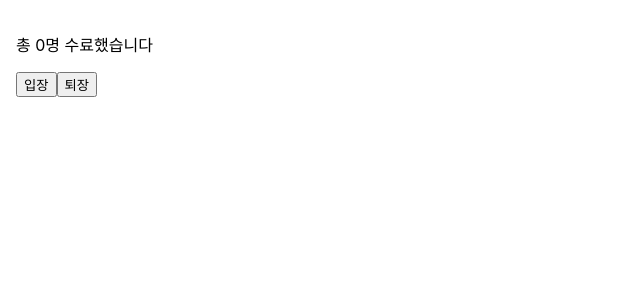
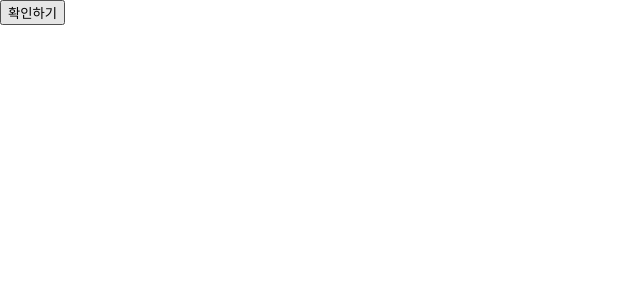
Before and after one commit to IDsebin/React_prac, a React (Create React App) app: page / in a window 1280 px wide. Shown: the top 300 px of the page, without its empty margins (0-640 px from the left). Built offline with nearby package versions, Linux system fonts and the light colour scheme.

Commit message:
onClickEvent 실습

```diff
--- /dev/null
+++ b/src/chapter_08/ConfirmButton.jsx
@@ -0,0 +1,17 @@
+import React, { useState } from "react";
+
+function ConfirmButton(props) {
+    const [isConfirmed,setIsConfirmed] = useState(false);
+
+    const handleConfirm = () => {
+        setIsConfirmed((prevIsConfirmed) => !prevIsConfirmed);
+    };
+
+    return(
+        <button onClick={handleConfirm} disabled={isConfirmed}>
+            {isConfirmed ? "확인됨" : "확인하기"}
+        </button>
+    )
+}
+
+export default ConfirmButton;
--- a/src/index.js
+++ b/src/index.js
@@ -8,12 +8,13 @@
 import Clock from "./chapter_04/Clock"; // 파일 경로가 올바른지 확인
 import CommentList from "./chapter_05/CommentList"; // 파일 경로가 올바른지 확인
 import Accommondate from "./chapter_07/Accommondate";
+import ConfirmButton from "./chapter_08/ConfirmButton";
 
 // createRoot를 사용하여 root를 생성합니다.
 const root = ReactDOM.createRoot(document.getElementById("root"));
 root.render(
   <React.StrictMode>
-    <Accommondate />
+    <ConfirmButton />
   </React.StrictMode>
 );
 
```
